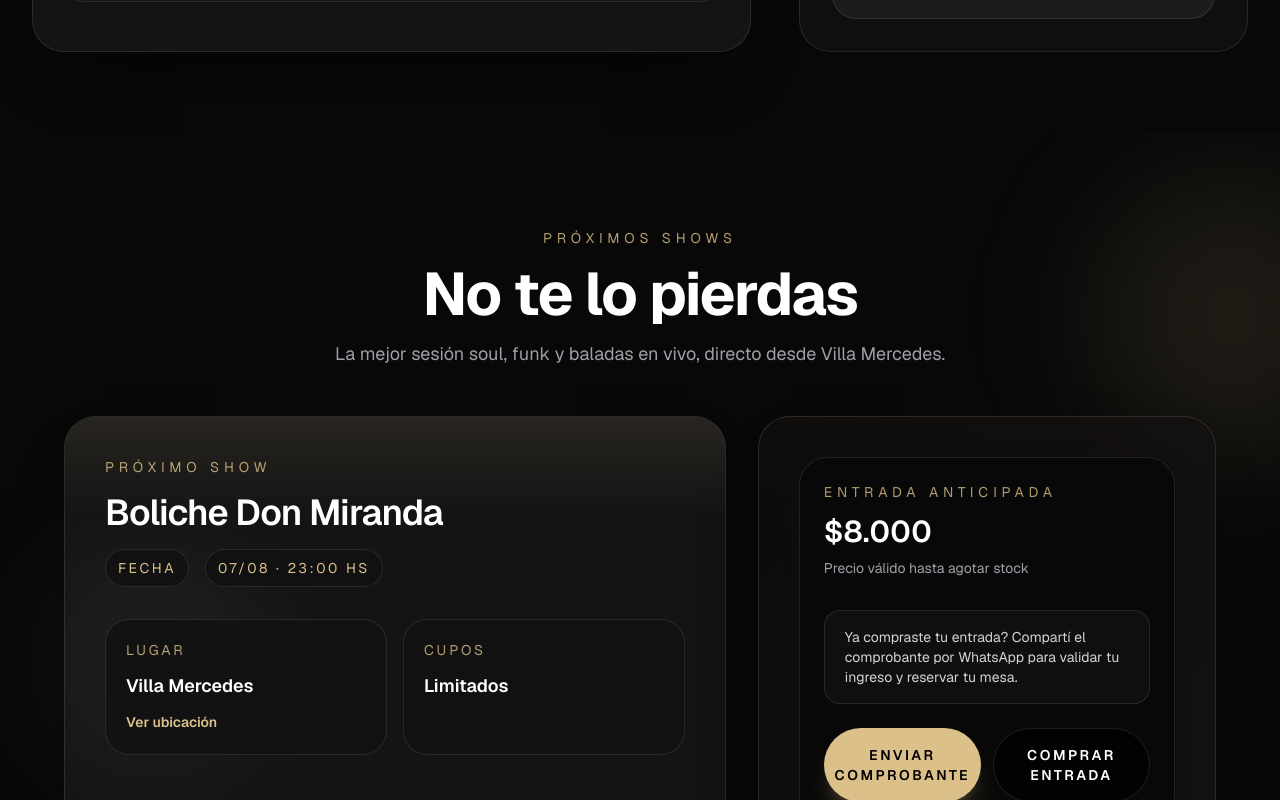
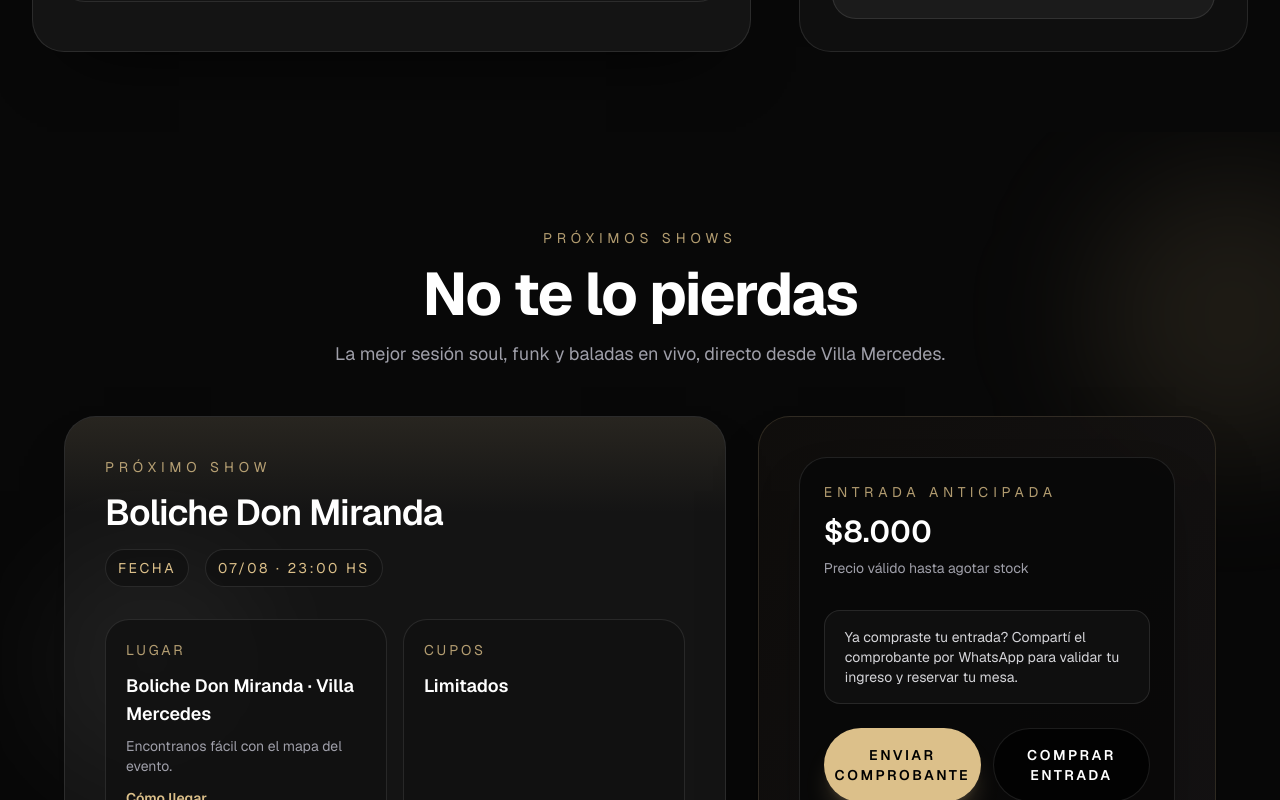
Before and after one commit to MarcosLSosa/puentequinto, a Next.js app: page / in a window 1280 px wide. Shown: the part 1480-2280 px from the top of the page. Built offline with nearby package versions, Linux system fonts and the light colour scheme; grey boxes are pictures that could not be loaded.

Commit message:
mejoras shows!

```diff
--- a/components/ShowsSection.tsx
+++ b/components/ShowsSection.tsx
@@ -1,6 +1,6 @@
 export default function ShowsSection() {
   return (
-    <section id="shows" className="relative overflow-hidden bg-[#080808] py-24 px-6 text-white sm:px-8">
+    <section id="shows" className="relative overflow-hidden bg-[#080808] py-24 px-6 text-white sm:px-10 lg:px-12">
       <div className="absolute -right-24 top-10 h-72 w-72 rounded-full bg-[#DCC08A]/10 blur-3xl" />
       <div className="absolute left-10 top-1/2 h-56 w-56 rounded-full bg-white/5 blur-3xl" />
 
@@ -32,14 +32,15 @@ export default function ShowsSection() {
             <div className="mt-8 grid gap-4 sm:grid-cols-2">
               <div className="rounded-[1.5rem] border border-white/10 bg-[#111]/80 p-5">
                 <p className="text-sm uppercase tracking-[0.2em] text-[#DCC08A]/80">Lugar</p>
-                <p className="mt-3 text-lg font-semibold">Villa Mercedes</p>
+                <p className="mt-3 text-lg font-semibold">Boliche Don Miranda · Villa Mercedes</p>
+                <p className="mt-2 text-sm text-zinc-400">Encontranos fácil con el mapa del evento.</p>
                 <a
                   href="https://maps.app.goo.gl/9E5Skh7cM6tEuE2E7"
                   target="_blank"
                   rel="noreferrer"
                   className="mt-3 inline-flex items-center gap-2 text-sm font-semibold text-[#DCC08A] transition hover:text-[#f8d77f]"
                 >
-                  Ver ubicación
+                  Cómo llegar
                 </a>
               </div>
               <div className="rounded-[1.5rem] border border-white/10 bg-[#111]/80 p-5">
```
